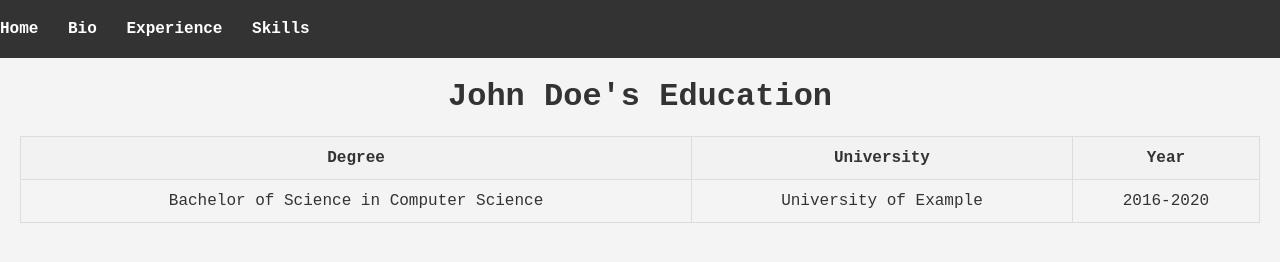
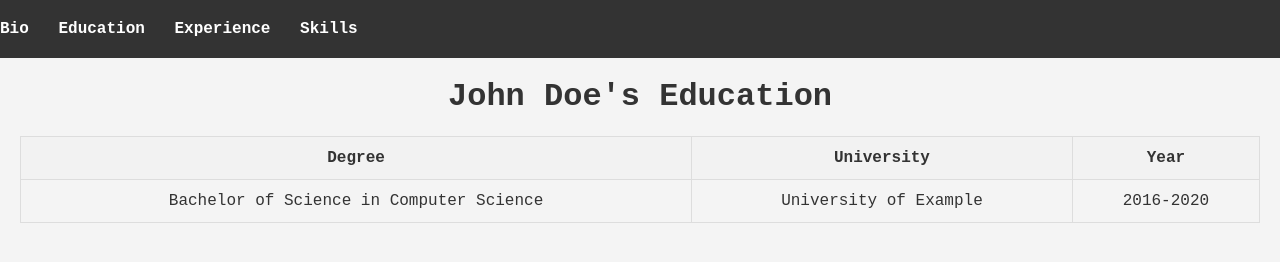
Before and after one commit to ronanmdaly/Resume-Project, a plain HTML site: page education.html in a window 1280 px wide. Drawn offline with Linux system fonts and the light colour scheme.

Commit message:
Update education.html

```diff
--- a/education.html
+++ b/education.html
@@ -10,8 +10,8 @@
     <header>
         <nav>
             <ul>
-                <li><a href="index.html">Home</a></li>
                 <li><a href="about.html">Bio</a></li>
+                <li><a href="education.html">Education</a></li>
                 <li><a href="experience.html">Experience</a></li>
                 <li><a href="skills.html">Skills</a></li>
             </ul>
```
